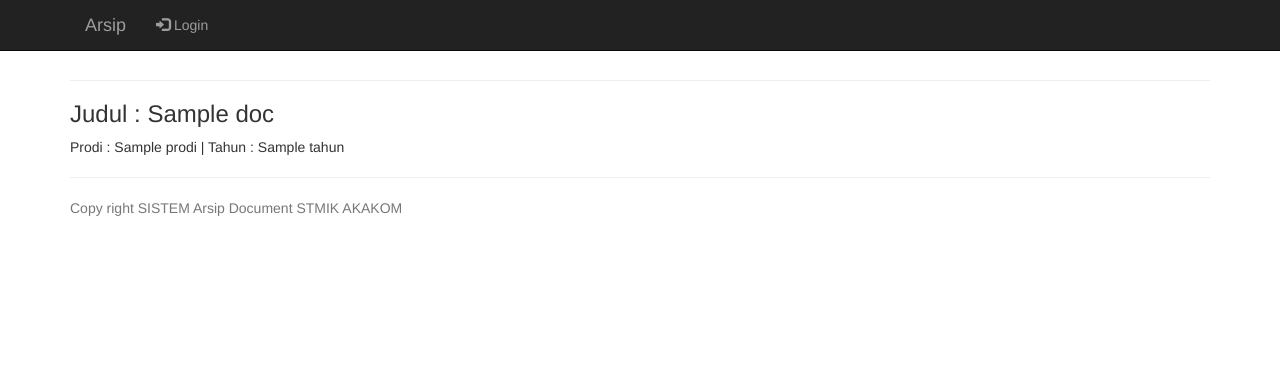
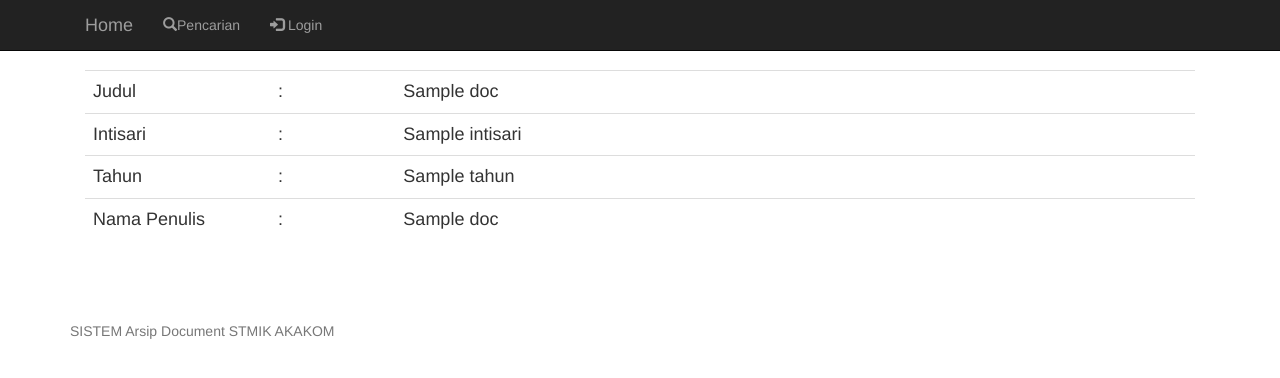
Before and after one commit to Ahmad31/Web_Flask_Cassandra, a Python web app: template app/templates/document.html in a window 1280 px wide. Shown: the top 378 px of the page. Run offline with Jinja, Linux system fonts and the light colour scheme; the template is opened without the code that fills it: most values are stand-ins (such as "Sample title", 1, 10 or a date in 2020); some libraries are stand-ins or nearby versions.

Commit message:
tampilan pencarian, dan detail, index

```diff
--- a/app/templates/base.html
+++ b/app/templates/base.html
@@ -31,15 +31,16 @@
               <div class="container">
                     <div class="container-fluid">
                       <div class="navbar-header">
-                          <a class="navbar-brand" href="/index">Arsip</a>
+                          <a class="navbar-brand" href="/index">Home</a>
                             <ul class="nav navbar-nav navbar-right">
+                            <li><a href="{{ url_for('form_search')}}"><span class="glyphicon glyphicon-search"></span>Pencarian</a></li>
                             {% if session['logged_in'] %}
-                            <li><a href="{{ url_for('addUser') }}"><span class="glyphicon glyphicon-user"></span> Buat User</a></li>
-                            <li><a href="{{ url_for('add') }}"><span class="glyphicon glyphicon-file"></span> Input Skripsi</a></li>
+                            <li><a href="{{ url_for('addUser') }}"><span class="glyphicon glyphicon-user"></span> Data User</a></li>
+                            <li><a href="{{ url_for('add') }}"><span class="glyphicon glyphicon-file"></span>Data Dokumen</a></li>
                             <li><a href="{{ 'logout' }}"><span class="glyphicon glyphicon-log-out">
                             </span> Logout</a></li>
                             {% else %}
-                              <li><a href="{{ url_for('admin') }}"><span class="glyphicon glyphicon-log-in">
+                              <li><a href="{{ url_for('login') }}"><span class="glyphicon glyphicon-log-in">
                             </span> Login</a></li>
                             {% endif %}
                         </ul>
@@ -53,10 +54,13 @@
     <div class="container">
       {% block content %} {% endblock %}
     </div>
+    <br>
+    <br>
+    <br>
     <div class="col-md-12">
     <footer class="footer">
       <div class="container">
-        <p class="text-muted">Copy right SISTEM Arsip Document STMIK AKAKOM</p>
+        <p class="text-muted">SISTEM Arsip Document STMIK AKAKOM</p>
       </div>
     </footer>
     </div>
--- a/app/templates/document.html
+++ b/app/templates/document.html
@@ -1,12 +1,34 @@
 {% extends "base.html" %}
 {% block content %}
-	<hr>
 	{% for doc in detil %}
-	<div>
-    	<h3>Judul : {{ doc.judul }} </a></h3>
-    	<p>Prodi : {{ doc.prodi }} | Tahun : {{ doc.tahun }} </p>
-    	<hr>
- 	</div>
-
+	<h4>
+   	<div class="col-sm-12" >
+    	<table class="table table-hover">
+		    <tbody>
+		      <tr>
+		        <td class="col-sm-2">Judul</td>
+		        <td>:</td>
+		        <td>{{ doc.judul }}</td>
+		      </tr>
+		      <tr>
+		        <td class="col-sm-2">Intisari</td>
+		        <td>:</td>
+		        <td>{{ doc.intisari }}</td>
+		      </tr>
+		      <tr>
+		        <td class="col-sm-2">Tahun</td>
+		        <td>:</td>
+		        <td>{{ doc.tahun}}</td>
+		      </tr>
+		      <tr>
+		        <td class="col-sm-2">Nama Penulis</td>
+		        <td>:</td>
+		        <td>{{ doc.nama_mhs }}</td>
+		      </tr>
+		    </tbody>
+		  </table>
+		</div>
+		</div>
+	</h4>
    	{% endfor %}
 {% endblock %}
--- a/app/templates/hasil_search.html
+++ b/app/templates/hasil_search.html
@@ -3,8 +3,9 @@
 	{% include "search_document.html" %}
 	<hr>
 	{% for tampil in cari_judul %}
+	<h3>Hasil pencarian ~ " {{ info }} "</h3>
 	<div class="col-md-8">
-    	<h3>Judul : <a href="#">  {{ tampil }} </a></h3>
+    	<h3>Judul : <a href="#">  {{ tampil.judul }} </a></h3>
     	<hr>
  	</div>
    	{% endfor %}
--- a/app/templates/login.html
+++ b/app/templates/login.html
@@ -14,7 +14,7 @@
             <div class="col-md-8 col-md-offset-2 col-sm-8 col-sm-offset-2 col-xs-12 ">
 
                 <div class="panel-group" id="accordion">
-                    <div class="panel panel-default">
+                    <div class="panel panel-primary">
                         <div class="panel-heading">
                             <h4 class="panel-title panel-title-adjust">
                                 <a data-toggle="collapse" data-parent="#accordion" href="#collapseOne">
@@ -40,7 +40,7 @@
                             </div>
                         </div>
                     </div>
-                    <div class="panel panel-default">
+                    <div class="panel panel-primary">
                         <div class="panel-heading">
                             <h4 class="panel-title panel-title-adjust">
                                 <a data-toggle="collapse" data-parent="#accordion" href="#collapseTwo">
@@ -50,7 +50,7 @@
                         </div>
                         <div id="collapseTwo" class="panel-collapse collapse">
                             <div class="panel-body">
-                                 <form action="{{ url_for('admin_login') }}" method="POST">
+                                 <form action="{{ url_for('login_admin') }}" method="POST">
                                       <div class="input-group">
                                         <span class="input-group-addon">Username</span>
                                         <input id="msg" type="text" class="form-control" name="username" placeholder="Masukan Username Anda">
--- a/app/templates/search_document.html
+++ b/app/templates/search_document.html
@@ -1,4 +1,6 @@
-  <div class="well well-lg">
+    <br>
+    <br>
+    <div class="well well-lg">
     <form action="{{ url_for('search') }}" method="POST">
       <div class="row">
         <div class=".col-sm-6">
```
Also changed, not shown: app/templates/form_search.html (added, +12 -0 lines), app/templates/index.html (+26 -9 lines), app/views.py (+2 -15 lines).
